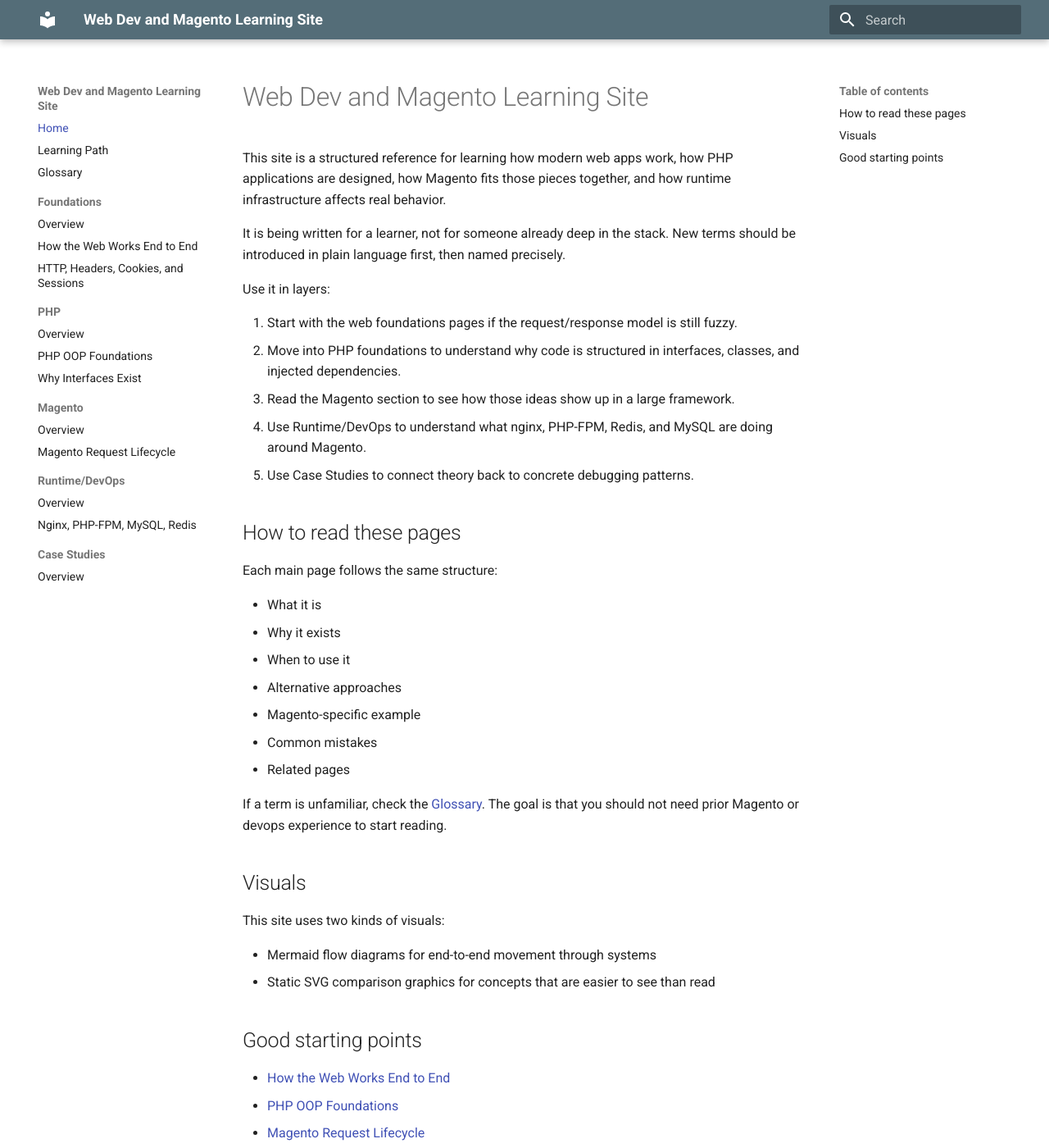
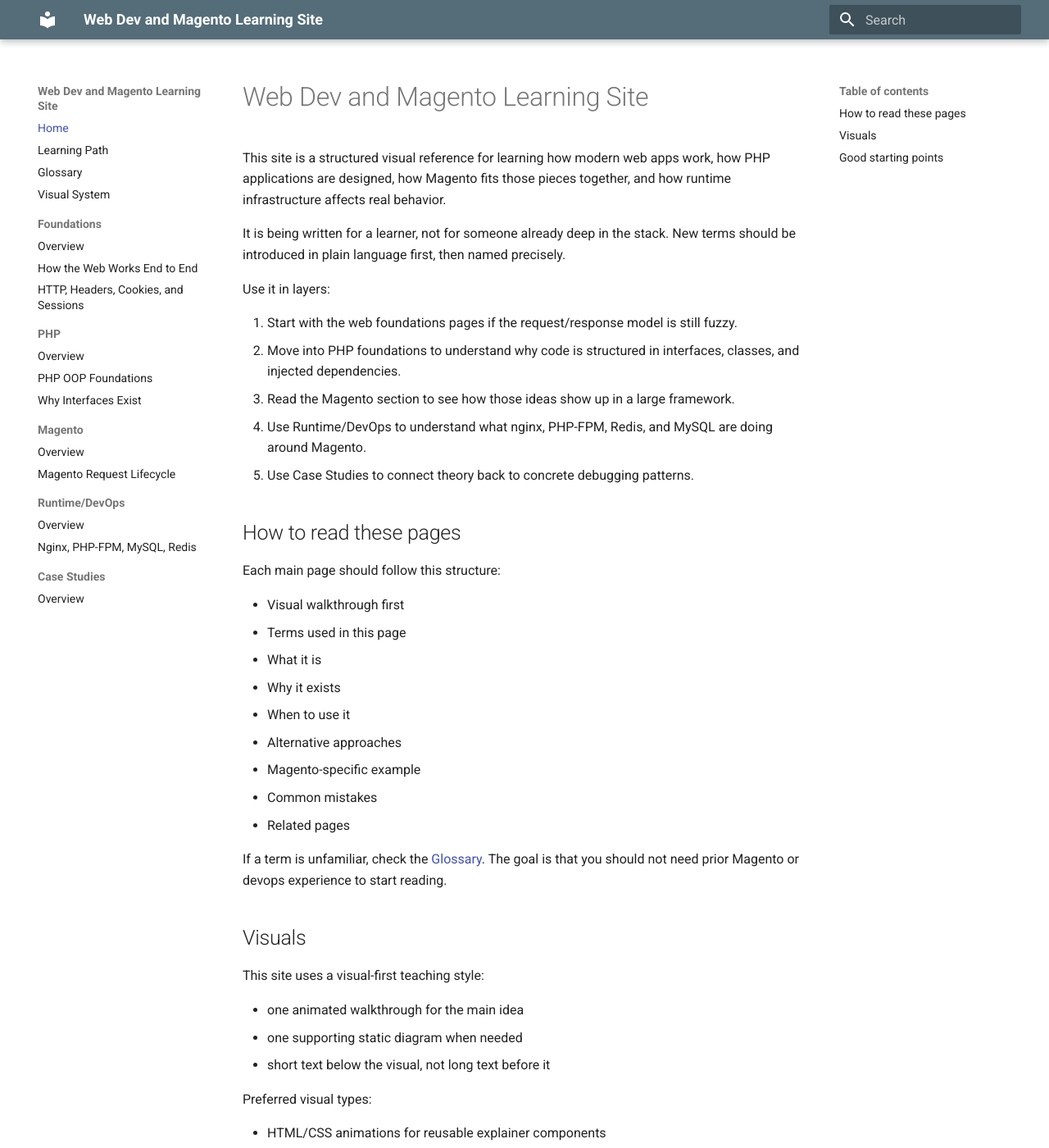
Before and after one commit to jambardnishvili/web-dev-magento-learning, an MkDocs documentation site: the page built from docs/index.md, in a window 1280 px wide and 1400 px high. Shown: the whole window at 82% size. Built offline with MkDocs 1.6.1 and Material for MkDocs 9.7.7, drawn with Linux system fonts in a browser that asks for light colours; some of the changed text lies outside the part shown.

Commit message:
Add visual-first docs framework

```diff
--- a/docs/index.md
+++ b/docs/index.md
@@ -1,6 +1,6 @@
 # Web Dev and Magento Learning Site
 
-This site is a structured reference for learning how modern web apps work, how PHP applications are designed, how Magento fits those pieces together, and how runtime infrastructure affects real behavior.
+This site is a structured visual reference for learning how modern web apps work, how PHP applications are designed, how Magento fits those pieces together, and how runtime infrastructure affects real behavior.
 
 It is being written for a learner, not for someone already deep in the stack. New terms should be introduced in plain language first, then named precisely.
 
@@ -14,8 +14,10 @@ Use it in layers:
 
 ## How to read these pages
 
-Each main page follows the same structure:
+Each main page should follow this structure:
 
+- Visual walkthrough first
+- Terms used in this page
 - What it is
 - Why it exists
 - When to use it
@@ -28,9 +30,16 @@ If a term is unfamiliar, check the [Glossary](glossary.md). The goal is that you
 
 ## Visuals
 
-This site uses two kinds of visuals:
+This site uses a visual-first teaching style:
 
-- Mermaid flow diagrams for end-to-end movement through systems
+- one animated walkthrough for the main idea
+- one supporting static diagram when needed
+- short text below the visual, not long text before it
+
+Preferred visual types:
+
+- HTML/CSS animations for reusable explainer components
+- Mermaid flow diagrams for clean system paths
 - Static SVG comparison graphics for concepts that are easier to see than read
 
 ## Good starting points
--- a/mkdocs.yml
+++ b/mkdocs.yml
@@ -34,6 +34,7 @@ nav:
   - Home: index.md
   - Learning Path: learning-path.md
   - Glossary: glossary.md
+  - Visual System: visual-system.md
   - Foundations:
       - Overview: 01-web-foundations/index.md
       - How the Web Works End to End: 01-web-foundations/how-the-web-works-end-to-end.md
```
Also changed, not shown: docs/learning-path.md (+2 -0 lines), docs/visual-system.md (added, +97 -0 lines).
